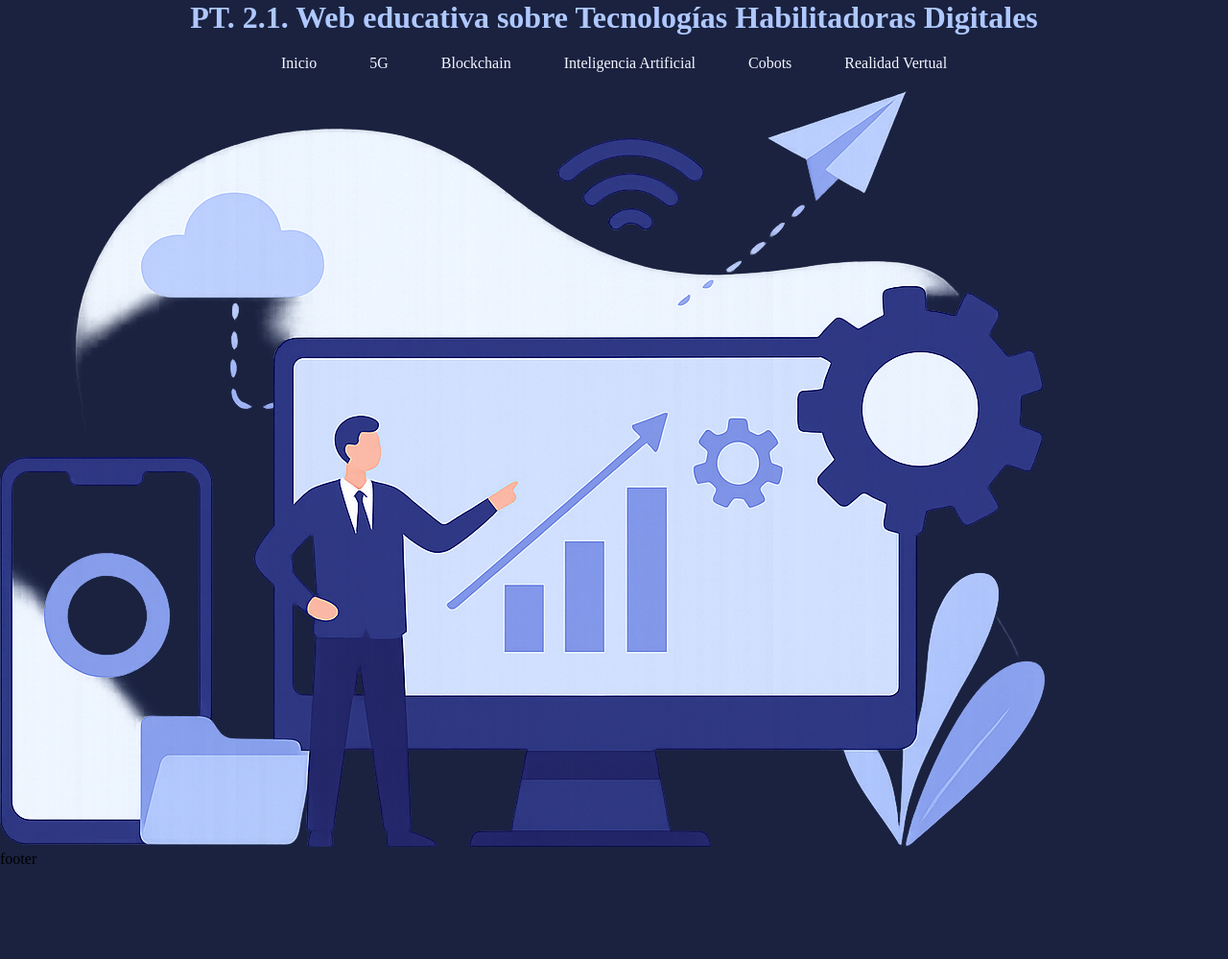
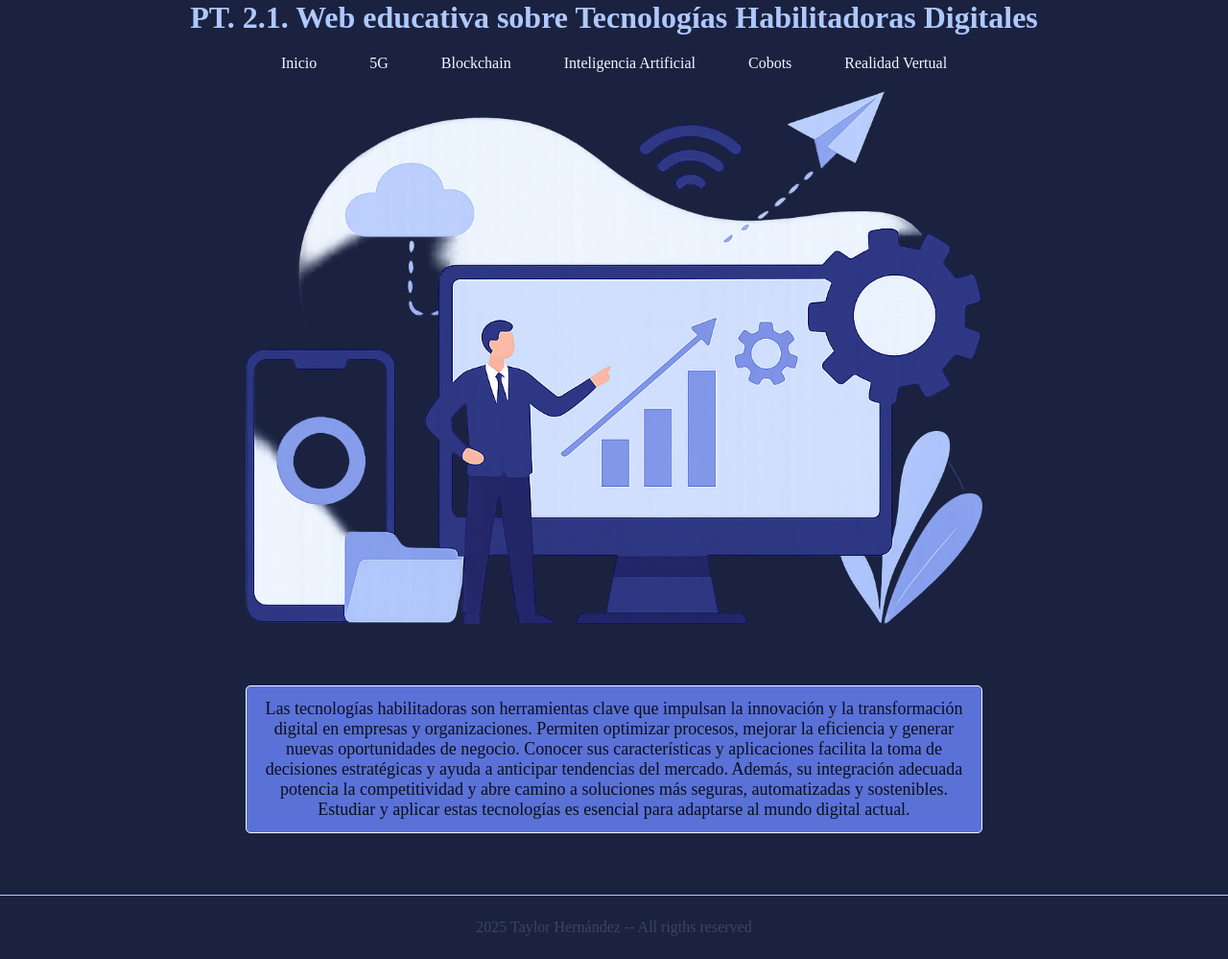
Before and after one commit to Tayl0rH/digitalizacion, a plain HTML site: page Tema2/index.html in a window 1280 px wide. Shown: the whole page at 96% size. Before the commit the page ends 904 px from the top, so only its background shows below. Drawn offline with Linux system fonts and the light colour scheme.

Commit message:
continuamos un poco

```diff
--- a/Tema2/css/styles.css
+++ b/Tema2/css/styles.css
@@ -6,17 +6,25 @@ con icono hamburguresas |||
 */
 
 :root {
-    --color-bg-darker-blue: #0B0F1A; /* fondos */
-    --color-bg-violet-blue: #1A2240; /* fondos */
-    --color-grey-blue: #3D465C; /* secciones */
-    --color-profesional-blue: #2E3F89; /* botones e interactivo */
-    --color-soft-blue: #5A71D7; /* botones e interactivo*/
-    --color-light-violet: #9A9CFF; /* resaltados e iconos */
-    --color-soft-cyan: #90C4FF; /* resaltado e iconos */
-    --color-white-blue: #F4F7FF; /* texto */
-    --color-ice-blue: #AFC8FF; /* texto  */
+    --color-bg-darker-blue: #0B0F1A;
+    /* fondos */
+    --color-bg-violet-blue: #1A2240;
+    /* fondos */
+    --color-grey-blue: #3D465C;
+    /* secciones */
+    --color-profesional-blue: #2E3F89;
+    /* botones e interactivo */
+    --color-soft-blue: #5A71D7;
+    /* botones e interactivo*/
+    --color-light-violet: #9A9CFF;
+    /* resaltados e iconos */
+    --color-soft-cyan: #90C4FF;
+    /* resaltado e iconos */
+    --color-white-blue: #F4F7FF;
+    /* texto */
+    --color-ice-blue: #AFC8FF;
+    /* texto  */
 }
-
 
 body {
     display: grid;
@@ -24,25 +32,39 @@ body {
     grid-auto-rows: auto 1fr auto;
     background-color: var(--color-bg-violet-blue);
 }
-*{
+
+* {
     margin: 0;
     padding: 0;
 }
 
-header{
-    text-align: center;
+header {
+    display: block;
     color: var(--color-ice-blue);
+    margin: 0 auto;
+
+    h1 {
+        font-size: clamp(1.2rem, 3vw, 2rem);
+    }
 }
 
-aside{
-    ul{
+aside {}
+
+main {
+
+    #navigation {
+        height: fit-content;
+
+        ul {
             justify-content: center;
             display: flex;
             gap: 15px;
             list-style: none;
-        li{
+
+            li {
                 padding: 20px;
-            a{
+
+                a {
                     color: var(--color-white-blue);
                     text-decoration: none;
                 }
@@ -50,15 +72,42 @@ aside{
         }
     }
 
+    #indexInfo {
+        margin: auto 0;
 
-@media (max-width: 768px) {
-    body {
-        grid-template-rows: auto 1fr auto;
+        section {
+            display: flex;
+            justify-content: center;
+            flex-direction: column;
+
+            #indexImage {
+                width: 60%;
+                margin: 0 auto;
+            }
+
+            p {
+                font-size: large;
+                text-align: center;
+                color: var(--color-bg-darker-blue);
+                border: solid 1px var(--color-white-blue);
+                border-radius: 5px;
+                padding: 1%;
+                margin: 5% 20%;
+                background: var(--color-soft-blue);
             }
         }
 
-@media (max-width: 480px) {
-    body {
-        grid-template-rows: auto 2fr auto;
+    }
+
+}
+
+footer{
+    border-top: solid 1px var(--color-ice-blue);
+    color: var(--color-grey-blue);
+    span{
+        display: block;
+        font-size: medium;
+        text-align: center;
+        padding: 1.5em;
     }
 }
--- a/Tema2/index.html
+++ b/Tema2/index.html
@@ -14,7 +14,7 @@
     </header>
 
     <main>
-        <aside>
+        <aside id="navigation">
             <ul>
                 <li><a href="index.html">Inicio</a></li>
                 <li><a href="">5G</a></li>
@@ -24,15 +24,16 @@
                 <li><a href="">Realidad Vertual</a></li>
             </ul>
         </aside>
-        <div>
+        <div id="indexInfo">
             <section>
-                <img src="assets/images/portada.png" alt="Imagen con empresario, pantalla con estadisticas, carpeta, móvil, 5G.">
+                <img id="indexImage" src="assets/images/portada.png" alt="Imagen con empresario, pantalla con estadisticas, carpeta, móvil, 5G.">
+                <p>Las tecnologías habilitadoras son herramientas clave que impulsan la innovación y la transformación digital en empresas y organizaciones. Permiten optimizar procesos, mejorar la eficiencia y generar nuevas oportunidades de negocio. Conocer sus características y aplicaciones facilita la toma de decisiones estratégicas y ayuda a anticipar tendencias del mercado. Además, su integración adecuada potencia la competitividad y abre camino a soluciones más seguras, automatizadas y sostenibles. Estudiar y aplicar estas tecnologías es esencial para adaptarse al mundo digital actual.</p>
             </section>
         </div>
     </main>
 
     <footer>
-        footer
+        <span>2025 Taylor Hernández -- All rigths reserved</span>
     </footer>
 </body>
 
```
Lines whose indentation alone changed are shown as unchanged.
